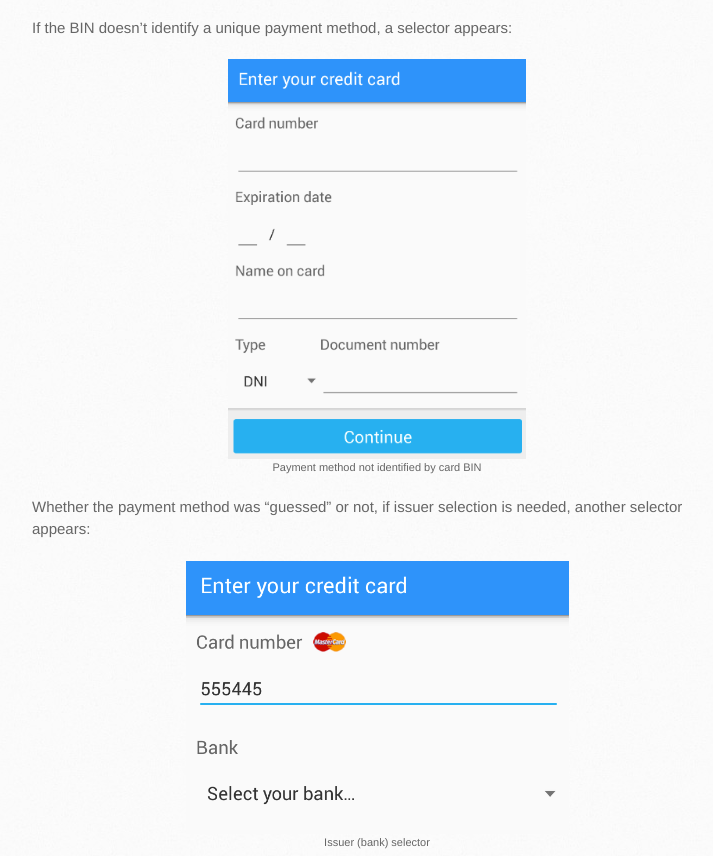
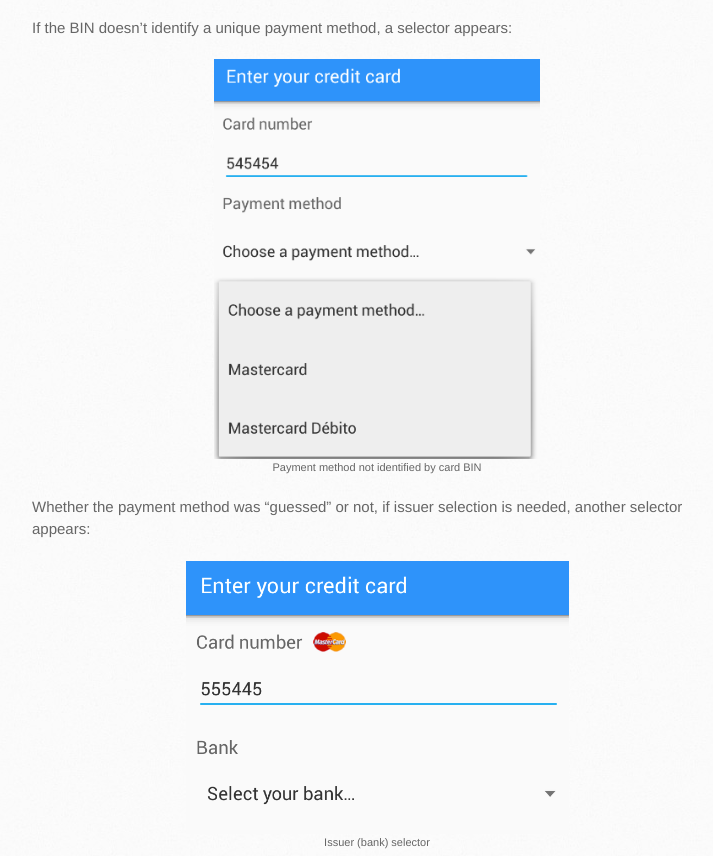
Before and after one commit to mreverter/sdk-android, a plain HTML site: page built_in_ui.html in a window 1280 px wide. Shown: the part 6447-7303 px from the top of the page, without its empty margins (138-851 px from the left). Drawn offline with Linux system fonts and the light colour scheme.

Commit message:
guessing pm selector image fix

```diff
--- a/built_in_ui.html
+++ b/built_in_ui.html
@@ -223,7 +223,7 @@
           <img class="centered" src="images/screenshots/bin_entered.png" alt="bin_entered">
           <p class="image_footer">Visa credit card identified</p>
           <p>If the BIN doesn’t identify a unique payment method, a selector appears:</p>
-          <img class="centered" src="images/screenshots/guessing_card.png" alt="guessing_card">
+          <img class="centered" src="images/screenshots/pm_spinner_guessing.png" alt="pm_spinner_guessing">
           <p class="image_footer">Payment method not identified by card BIN</p>
 
           <p>Whether the payment method was “guessed” or not, if issuer selection is needed, another selector appears:</p>
```
